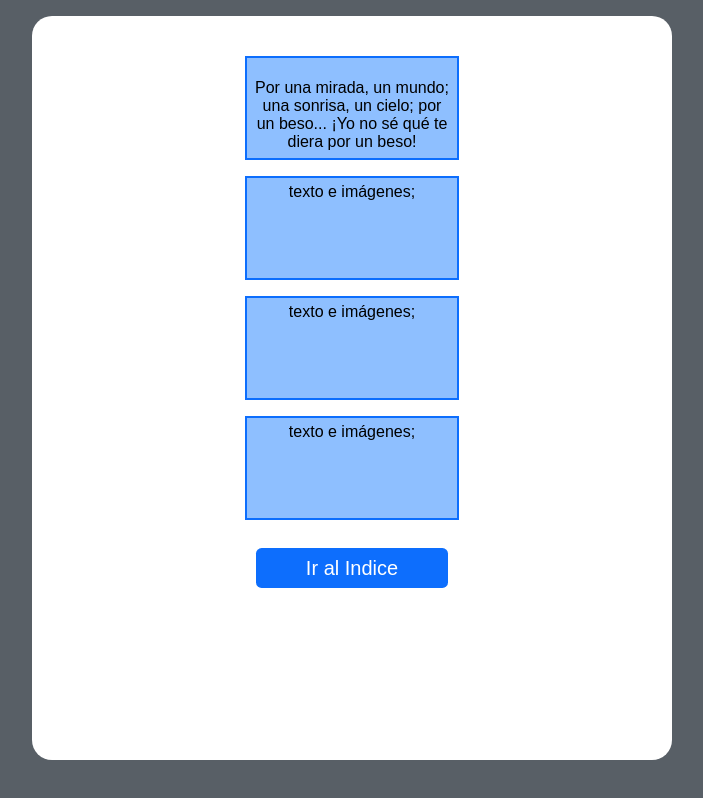
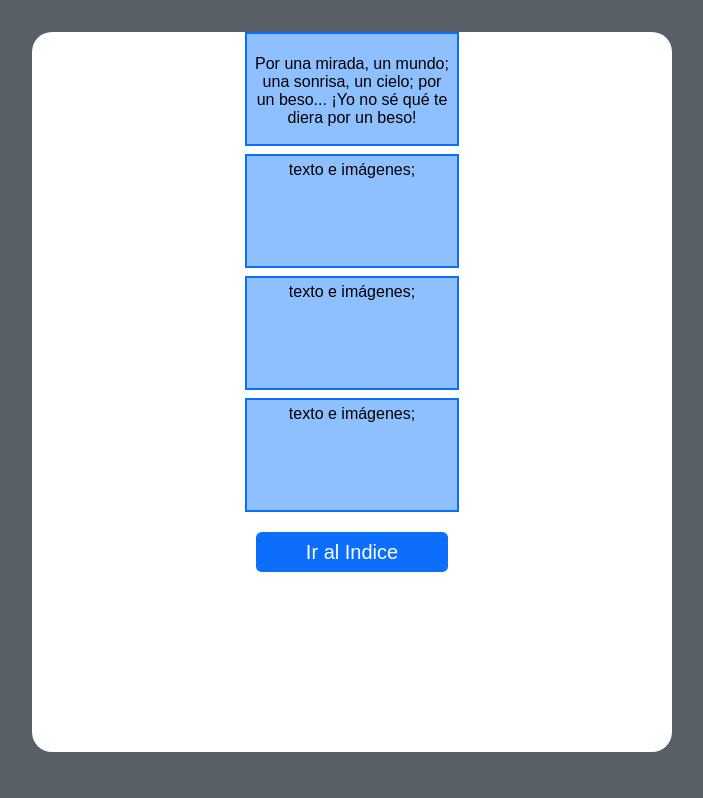
Before and after one commit to LuisFLores7247/paginas_web, a plain HTML site: page Overflow/index.html in a window 1280 px wide. Shown: the whole page, without its empty margins (288-991 px from the left). Drawn offline with Linux system fonts and the light colour scheme.

Commit message:
Actualizamos el overflow

```diff
--- a/Overflow/index.html
+++ b/Overflow/index.html
@@ -4,24 +4,22 @@
     <meta charset="UTF-8" />
     <meta http-equiv="X-UA-Compatible" content="IE=edge" />
     <meta name="viewport" content="width=device-width, initial-scale=1.0" />
-    <link rel="stylesheet" href="/Overflow/styles.css">
-    <link rel="stylesheet" href="/styles.css">
+    <link rel="stylesheet" href="/Overflow/styles.css" />
+    <link rel="stylesheet" href="/styles.css" />
     <title>Overflow</title>
   </head>
 
+  <body class="fondo">
     <div class="card card-c">
-      <body class="fondo centrar">
-        <div id="capa1">
+      <div id="capa1" class="div-c">
         <p>
-            Por una mirada, un mundo;
-            una sonrisa, un cielo;
-            por un beso... ¡Yo no sé
-            qué te diera por un beso!
+          Por una mirada, un mundo; una sonrisa, un cielo; por un beso... ¡Yo no
+          sé qué te diera por un beso!
         </p>
       </div>
-        <div id="capa2">texto e imágenes;</div>
-        <div id="capa3">texto e imágenes;</div>
-        <div id="capa4">texto e imágenes;</div>
+      <div id="capa2" class="div-c">texto e imágenes;</div>
+      <div id="capa3" class="div-c">texto e imágenes;</div>
+      <div id="capa4" class="div-c">texto e imágenes;</div>
       <a href="/indice.html"><button>Ir al Indice</button></a>
     </div>
   </body>
--- a/Overflow/styles.css
+++ b/Overflow/styles.css
@@ -1,7 +1,6 @@
-
 #capa1, #capa2, #capa3, #capa4 {
   width: 200px;
-  height: 90px;
+  height: 100px;
   padding: 5px;
   border: solid 2px #0D6EFD;
   background: #8EBFFF;
@@ -16,5 +15,6 @@
 #capa4 {
   overflow: auto;
 }
-.card-c{
-padding-top: 3vh;}
+.div-c{
+  margin: .5rem auto;
+}
```
Lines whose indentation alone changed are shown as unchanged.
